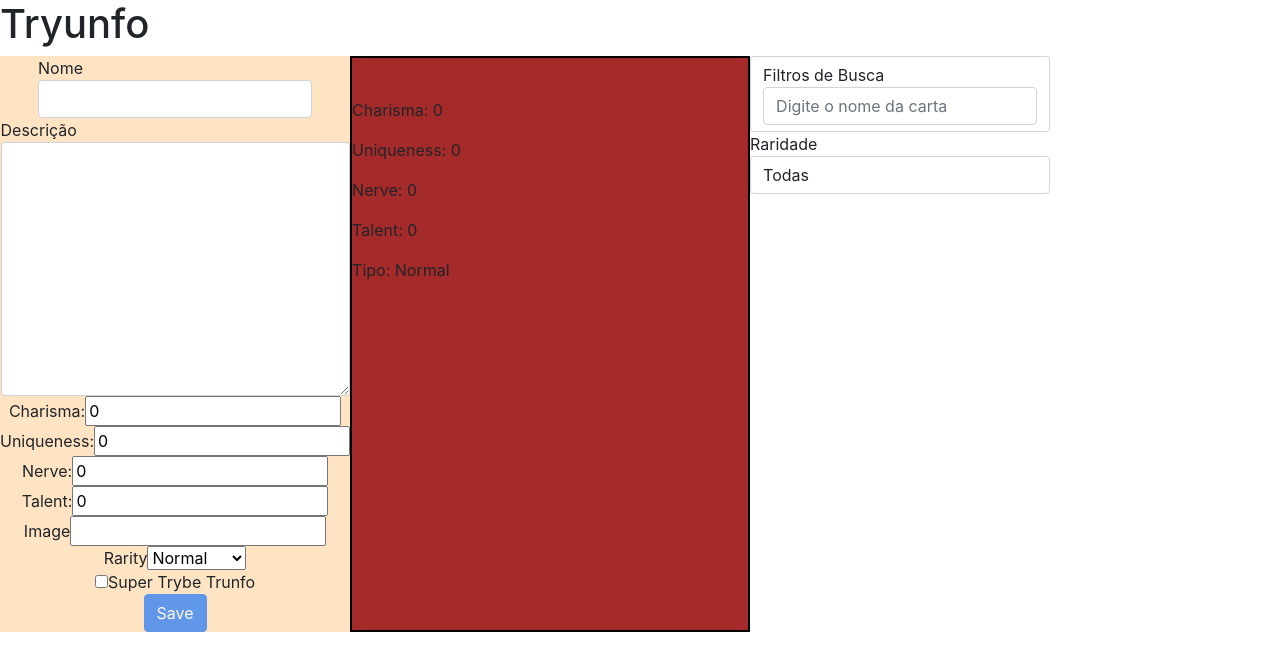
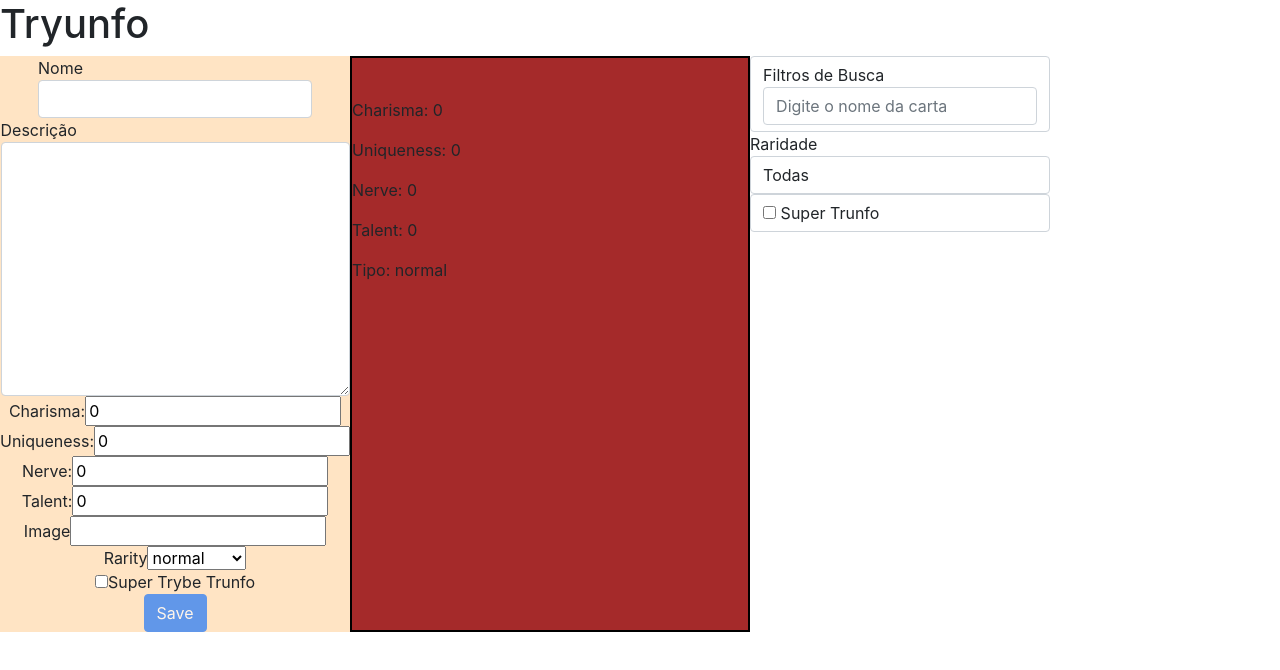
Before and after one commit to Leandro-Hespanhol/Super-trunfo-drag, a React (Create React App) app: page / in a window 1280 px wide. Shown: the top 670 px of the page. Built offline with nearby package versions, Linux system fonts and the light colour scheme.

Commit message:
fixing rare filters

```diff
--- a/src/App.jsx
+++ b/src/App.jsx
@@ -19,13 +19,14 @@ class App extends React.Component {
       cardAttr3: '0',
       cardAttr4: '0',
       cardImage: '',
-      cardRare: 'Normal',
+      cardRare: 'normal',
       cardTrunfo: false,
       hasTrunfo: false,
       isSaveButtonDisabled: true,
       customCard: [],
       filterByName: '',
       filterByRarity: 'todas',
+      // filterByTrunfo: false,
     };
   }
 
@@ -74,7 +75,7 @@ class App extends React.Component {
       cardAttr3: '0',
       cardAttr4: '0',
       cardImage: '',
-      cardRare: 'Normal',
+      cardRare: 'normal',
       cardTrunfo: false,
       isSaveButtonDisabled: true,
     });
@@ -121,20 +122,9 @@ class App extends React.Component {
 
   render() {
     const {
-      cardName,
-      cardDescription,
-      cardAttr1,
-      cardAttr2,
-      cardAttr3,
-      cardAttr4,
-      cardImage,
-      cardRare,
-      cardTrunfo,
-      hasTrunfo,
-      isSaveButtonDisabled,
-      customCard,
-      filterByName,
-      filterByRarity,
+      cardName, cardDescription, cardAttr1, cardAttr2, cardAttr3, cardAttr4,
+      cardImage, cardRare, cardTrunfo, hasTrunfo, isSaveButtonDisabled, customCard,
+      filterByName, filterByRarity,
     } = this.state;
     return (
       <div>
@@ -180,7 +170,6 @@ class App extends React.Component {
                 placeholder="Digite o nome da carta"
               />
             </label>
-
             Raridade
             <select
               type="select"
@@ -191,11 +180,20 @@ class App extends React.Component {
               className="form-control"
             >
               <option value="todas" selected>Todas</option>
-              <option value="normal">Normal</option>
-              <option value="raro">Raro</option>
-              <option value="muito raro">Muito Raro</option>
+              <option value="normal">normal</option>
+              <option value="raro">raro</option>
+              <option value="muito raro">muito raro</option>
             </select>
-
+            <label htmlFor="filterByTrunfo" className="form-control">
+              <input
+                type="checkbox"
+                id="filterByTrunfo"
+                name="filterByTrunfo"
+                data-testid="trunfo-filter"
+                onChange={ this.onInputChange }
+              />
+              {' Super Trunfo'}
+            </label>
             <div className="deck-div">
               {customCard.filter((elem2) => RegExp(filterByName, 'i')
               // faz a função do includes e permite a busca independente do case sensitive
--- a/src/components/Form.jsx
+++ b/src/components/Form.jsx
@@ -119,8 +119,8 @@ class Form extends Component {
             id="rare-selection"
             onChange={ onInputChange }
           >
-            <option value="normal">Normal</option>
-            <option value="raro">Raro</option>
+            <option value="normal">normal</option>
+            <option value="raro">raro</option>
             <option value="muito raro">muito raro</option>
           </select>
         </label>
```
